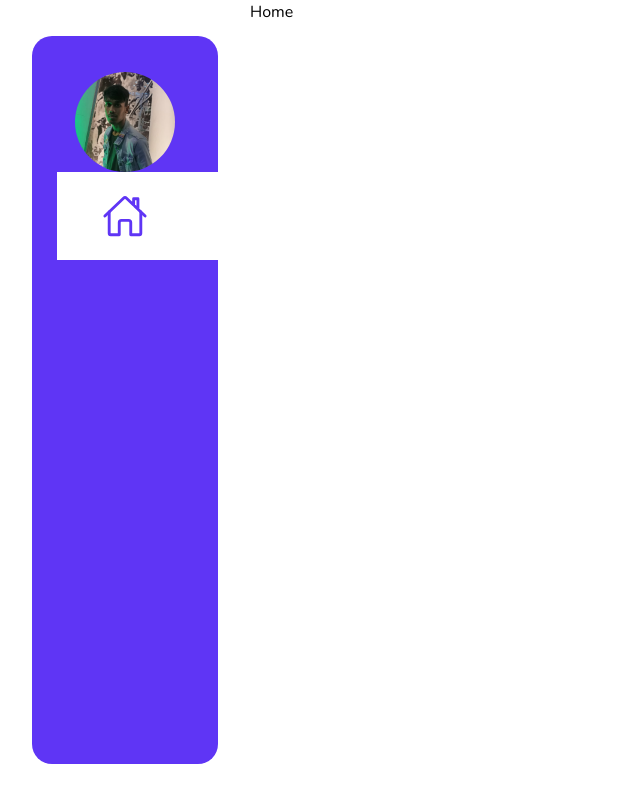
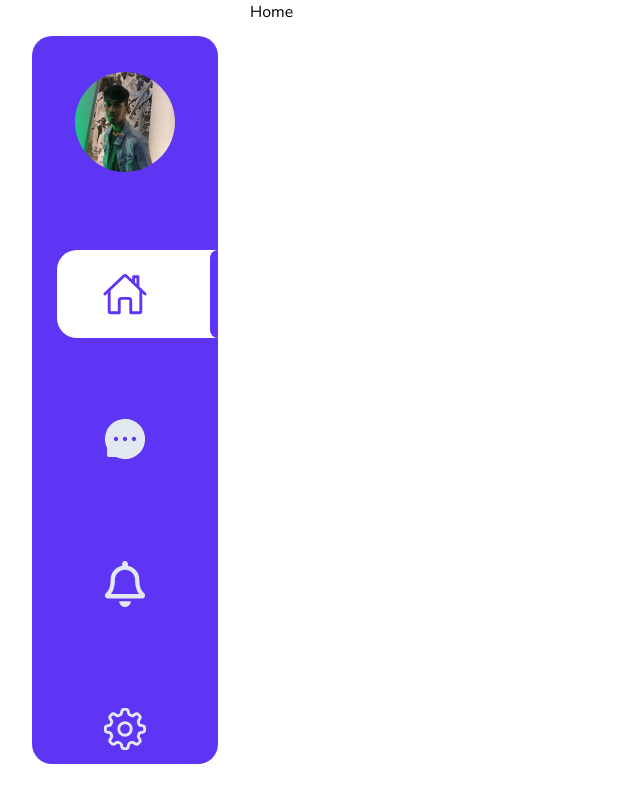
Before and after one commit to rajibulislam60/chattingApp, a React (Vite) app: page / in a window 1280 px wide. Shown: the top 802 px of the page, without its empty margins (0-640 px from the left). Built offline with nearby package versions, Linux system fonts and the light colour scheme.

Commit message:
sidebar done

```diff
--- a/src/components/Sidebar.jsx
+++ b/src/components/Sidebar.jsx
@@ -1,6 +1,10 @@
 import React from 'react';
 import ProfileImage from "../assets/profile.jpg";
 import { IoHomeOutline } from "react-icons/io5";
+import { AiFillMessage } from "react-icons/ai";
+import { FaRegBell } from "react-icons/fa";
+import { GoGear } from "react-icons/go";
+import { ImExit } from "react-icons/im";
 
 const Sidebar = () => {
   return (
@@ -13,9 +17,25 @@ const Sidebar = () => {
             alt="profile Image"
           />
         </div>
-        <div className="w-full h-[88px] relative ">
-          <div className="w-[161px] h-[88px] bg-white ml-auto flex items-center"></div>
+        <div className="w-full h-[88px] relative mt-[78px] ">
+          <div className="w-[161px] h-[88px] bg-white ml-auto flex items-center rounded-s-[20px] after:w-[8px] after:h-full after:top-0 after:right-0 after:absolute after:bg-primary after:rounded-s-[20px] after:shadow-red-900 after:shadow-2xl"></div>
           <IoHomeOutline className="text-[46px] w-full mx-auto absolute top-2/4 translate-y-[-50%] text-primary" />
+        </div>
+        <div className="w-full h-[88px] relative mt-[57px] ">
+          <div className="hidden w-[161px] h-[88px] bg-white ml-auto items-center rounded-s-[20px] after:w-[8px] after:h-full after:top-0 after:right-0 after:absolute after:bg-primary after:rounded-s-[20px] after:shadow-red-900 after:shadow-2xl"></div>
+          <AiFillMessage className="text-[46px] w-full mx-auto absolute top-2/4 translate-y-[-50%] text-slate-200" />
+        </div>
+        <div className="w-full h-[88px] relative mt-[57px] ">
+          <div className="hidden w-[161px] h-[88px] bg-white ml-auto items-center rounded-s-[20px] after:w-[8px] after:h-full after:top-0 after:right-0 after:absolute after:bg-primary after:rounded-s-[20px] after:shadow-red-900 after:shadow-2xl"></div>
+          <FaRegBell className="text-[46px] w-full mx-auto absolute top-2/4 translate-y-[-50%] text-slate-200" />
+        </div>
+        <div className="w-full h-[88px] relative mt-[57px] ">
+          <div className="hidden w-[161px] h-[88px] bg-white ml-auto items-center rounded-s-[20px] after:w-[8px] after:h-full after:top-0 after:right-0 after:absolute after:bg-primary after:rounded-s-[20px] after:shadow-red-900 after:shadow-2xl"></div>
+          <GoGear className="text-[46px] w-full mx-auto absolute top-2/4 translate-y-[-50%] text-slate-200" />
+        </div>
+        <div className="w-full h-[88px] relative mt-[187px] ">
+          <div className="hidden w-[161px] h-[88px] bg-white ml-auto items-center rounded-s-[20px] after:w-[8px] after:h-full after:top-0 after:right-0 after:absolute after:bg-primary after:rounded-s-[20px] after:shadow-red-900 after:shadow-2xl"></div>
+          <ImExit className="text-[46px] w-full mx-auto absolute top-2/4 translate-y-[-50%] text-white" />
         </div>
       </div>
     </div>
```
